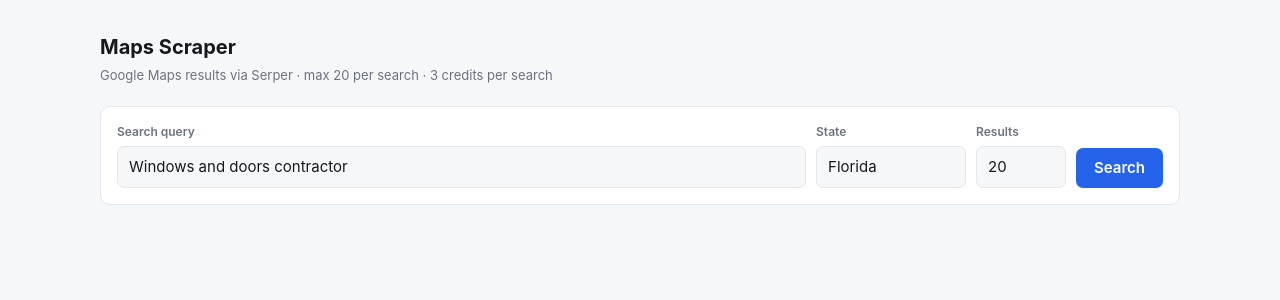
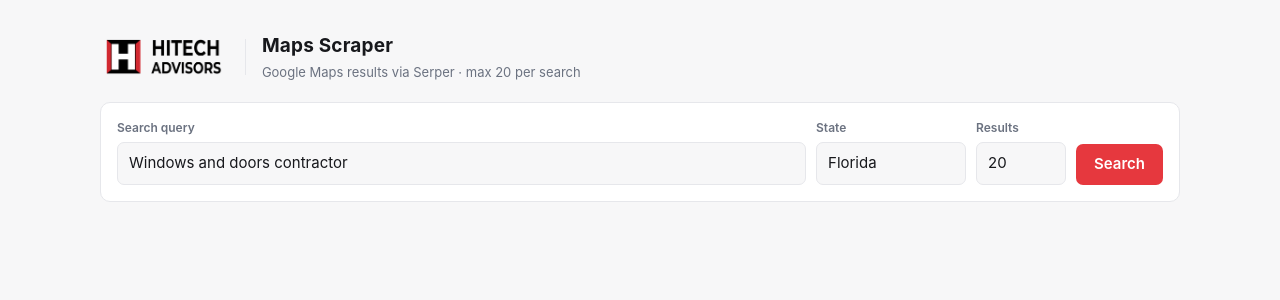
Before and after one commit to Aizad-eng/companies-demo, a Flask app: page / in a window 1280 px wide. Shown: the top 300 px of the page. Run offline with Flask 3, Linux system fonts and the light colour scheme.

Commit message:
Brand UI with Hitech Advisors logo and red/navy palette
Co-Authored-By: Claude Opus 5 <noreply@anthropic.com>

```diff
--- a/templates/index.html
+++ b/templates/index.html
@@ -3,16 +3,17 @@
 <head>
 <meta charset="utf-8">
 <meta name="viewport" content="width=device-width, initial-scale=1">
-<title>Maps Scraper</title>
+<title>Hitech Advisors · Maps Scraper</title>
 <style>
   :root {
-    --bg: #f6f7f9; --card: #fff; --ink: #16181d; --muted: #6b7280;
-    --line: #e4e7ec; --accent: #2563eb; --accent-ink: #fff;
+    --bg: #f7f7f8; --card: #fff; --ink: #17181c; --muted: #6b7280;
+    --line: #e6e7eb; --accent: #e6383e; --accent-ink: #fff; --navy: #101332; --logo-bg: transparent;
   }
   @media (prefers-color-scheme: dark) {
     :root {
-      --bg: #0f1115; --card: #171a21; --ink: #e8eaed; --muted: #9aa1ad;
-      --line: #262b35; --accent: #3b82f6; --accent-ink: #fff;
+      --bg: #0c0e20; --card: #14172e; --ink: #e9eaef; --muted: #9aa0b4;
+      --line: #262a45; --accent: #e6383e; --accent-ink: #fff;
+      --navy: #101332; --logo-bg: #fff;
     }
   }
   * { box-sizing: border-box; }
@@ -21,8 +22,16 @@
     font: 15px/1.5 -apple-system, BlinkMacSystemFont, "Segoe UI", sans-serif;
   }
   .wrap { max-width: 1080px; margin: 0 auto; }
-  h1 { font-size: 20px; margin: 0 0 4px; }
-  .sub { color: var(--muted); font-size: 13px; margin: 0 0 20px; }
+  header.brand {
+    display: flex; align-items: center; gap: 16px; margin-bottom: 20px;
+  }
+  header.brand img {
+    height: 44px; background: var(--logo-bg);
+    border-radius: 6px; padding: 4px 6px;
+  }
+  .brand .divider { width: 1px; height: 36px; background: var(--line); }
+  h1 { font-size: 19px; margin: 0; letter-spacing: .01em; }
+  .sub { color: var(--muted); font-size: 13px; margin: 2px 0 0; }
   form {
     display: flex; gap: 10px; flex-wrap: wrap; align-items: flex-end;
     background: var(--card); border: 1px solid var(--line);
@@ -74,8 +83,14 @@
 </head>
 <body>
 <div class="wrap">
-  <h1>Maps Scraper</h1>
-  <p class="sub">Google Maps results via Serper &middot; max {{ page_size }} per search &middot; 3 credits per search</p>
+  <header class="brand">
+    <img src="{{ url_for('static', filename='hitech-logo.png') }}" alt="Hitech Advisors">
+    <div class="divider"></div>
+    <div>
+      <h1>Maps Scraper</h1>
+      <p class="sub">Google Maps results via Serper &middot; max {{ page_size }} per search</p>
+    </div>
+  </header>
 
   <form id="f">
     <div class="field grow">
```
Also changed, not shown: static/hitech-logo.png (added).
